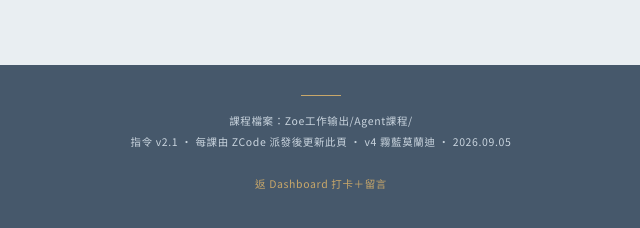
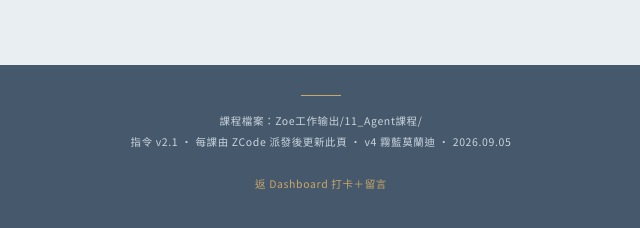
Before and after one commit to zoematszting-bit/agent-course, a plain HTML site: page index.html in a window 1280 px wide. Shown: the part 4315-4543 px from the top of the page, 319-959 px from the left. Drawn offline with Linux system fonts and the light colour scheme.

Commit message:
10-08 課程檔案路徑顯示更新為 11_Agent課程

```diff
--- a/index.html
+++ b/index.html
@@ -347,7 +347,7 @@
 
 <footer>
   <div class="gold-rule"></div>
-  課程檔案：Zoe工作输出/Agent課程/<br>
+  課程檔案：Zoe工作输出/11_Agent課程/<br>
   指令 v2.1 · 每課由 ZCode 派發後更新此頁 · <span id="verTag">v1 · 2026.09.04</span><br><br>
   <a href="https://zoematszting-bit.github.io/dashboard/#agent">返 Dashboard 打卡＋留言</a>
 </footer>
```
